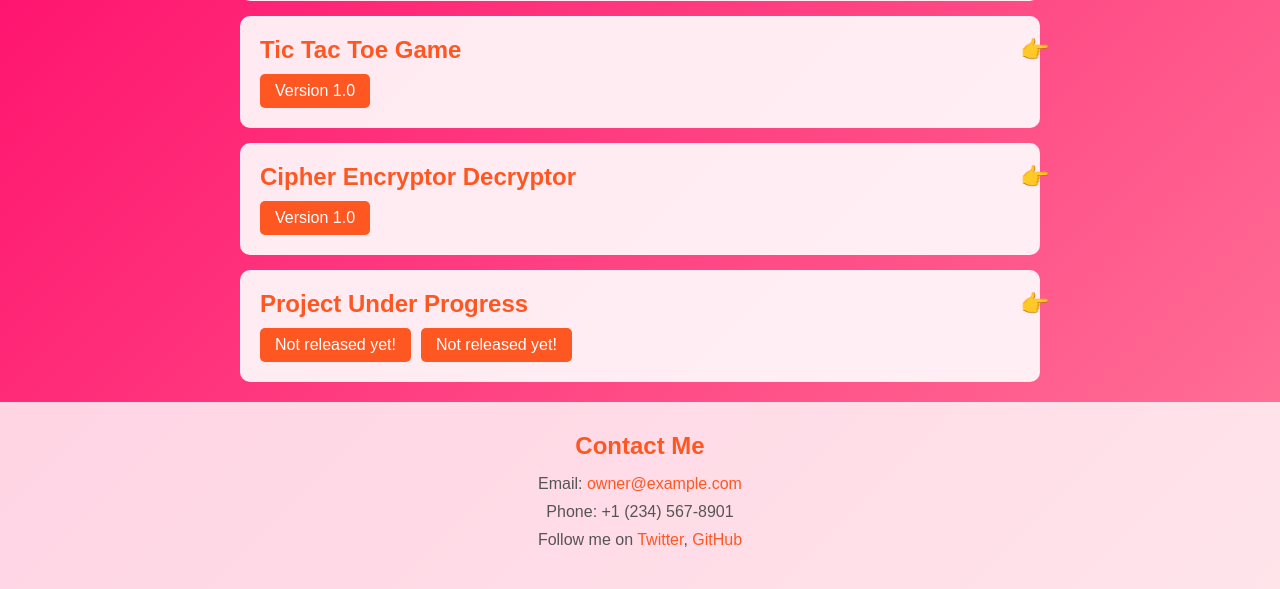
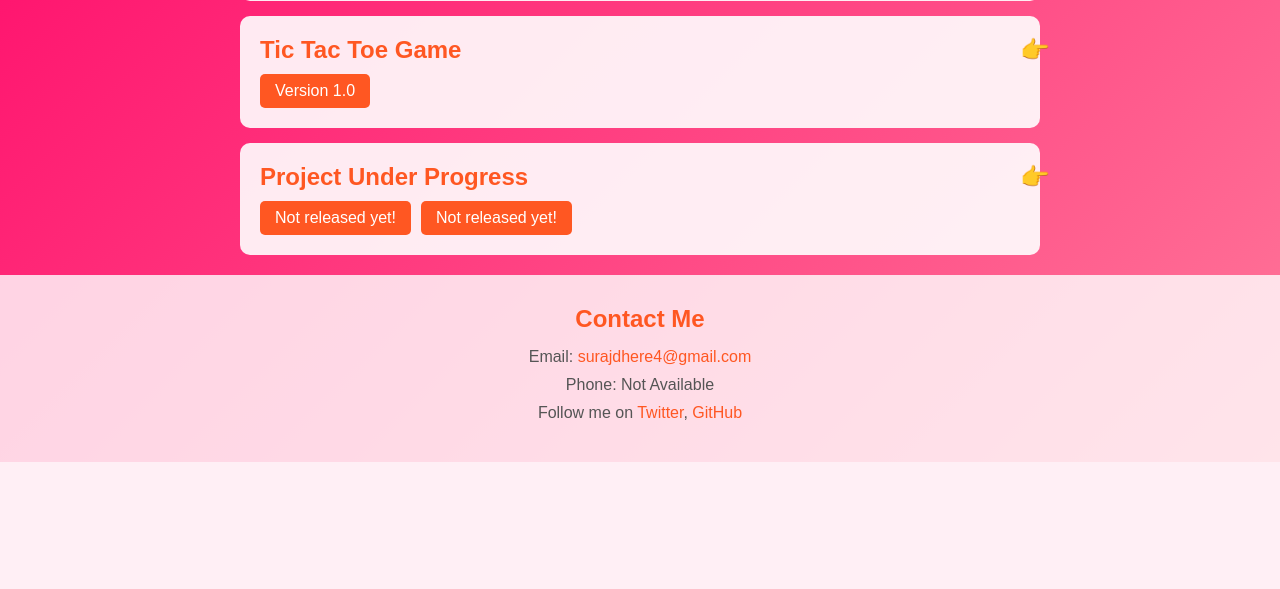
Before and after one commit to suraj8300/My-Portfolio, a Flask app: page / in a window 1280 px wide. Shown: the part 395-984 px from the top of the page. After the commit the page ends 857 px from the top, so only its background shows below. Run offline with Flask 3, Linux system fonts and the light colour scheme.

```diff
--- a/static/script.js
+++ b/static/script.js
@@ -14,16 +14,10 @@ const projects = [
         ]
     },
     {
-        name: "Cipher Encryptor Decryptor",
-        links: [
-            { label: "Version 1.0", url: "https://cypher-game.onrender.com" }
-        ]
-    },
-    {
         name: "Project Under Progress",
         links: [
-            { label: "Not released yet!", url: "https://example.com/project-gamma" },
-            { label: "Not released yet!", url: "https://github.com/yourprofile/project-gamma" }
+            { label: "Not released yet!", url: "https://suraj8300.github.io/My-Portfolio/" },
+            { label: "Not released yet!", url: "https://suraj8300.github.io/My-Portfolio/" }
         ]
     },
     // Add more projects as needed
--- a/templates/index.html
+++ b/templates/index.html
@@ -3,7 +3,7 @@
 <head>
     <meta charset="UTF-8">
     <meta name="viewport" content="width=device-width, initial-scale=1.0">
-    <title>Dynamic Portfolio</title>
+    <title>My Portfolio</title>
     <link rel="stylesheet" href="styles.css">
 </head>
 <body>
@@ -23,8 +23,8 @@
 
     <footer>
         <h2>Contact Me</h2>
-        <p>Email: <a href="surajdhere0000@gmail.com">owner@example.com</a></p>
-        <p>Phone: +1 (234) 567-8901</p>
+        <p>Email: <a href="mailto:owner@example.com">surajdhere4@gmail.com</a></p>
+        <p>Phone: Not Available</p>
         <p>Follow me on
             <a href="https://twitter.com/yourprofile" target="_blank">Twitter</a>,
             <a href="https://github.com/suraj8300" target="_blank">GitHub</a>
```
Also changed, not shown: static/styles.css (line endings or trailing spaces).
